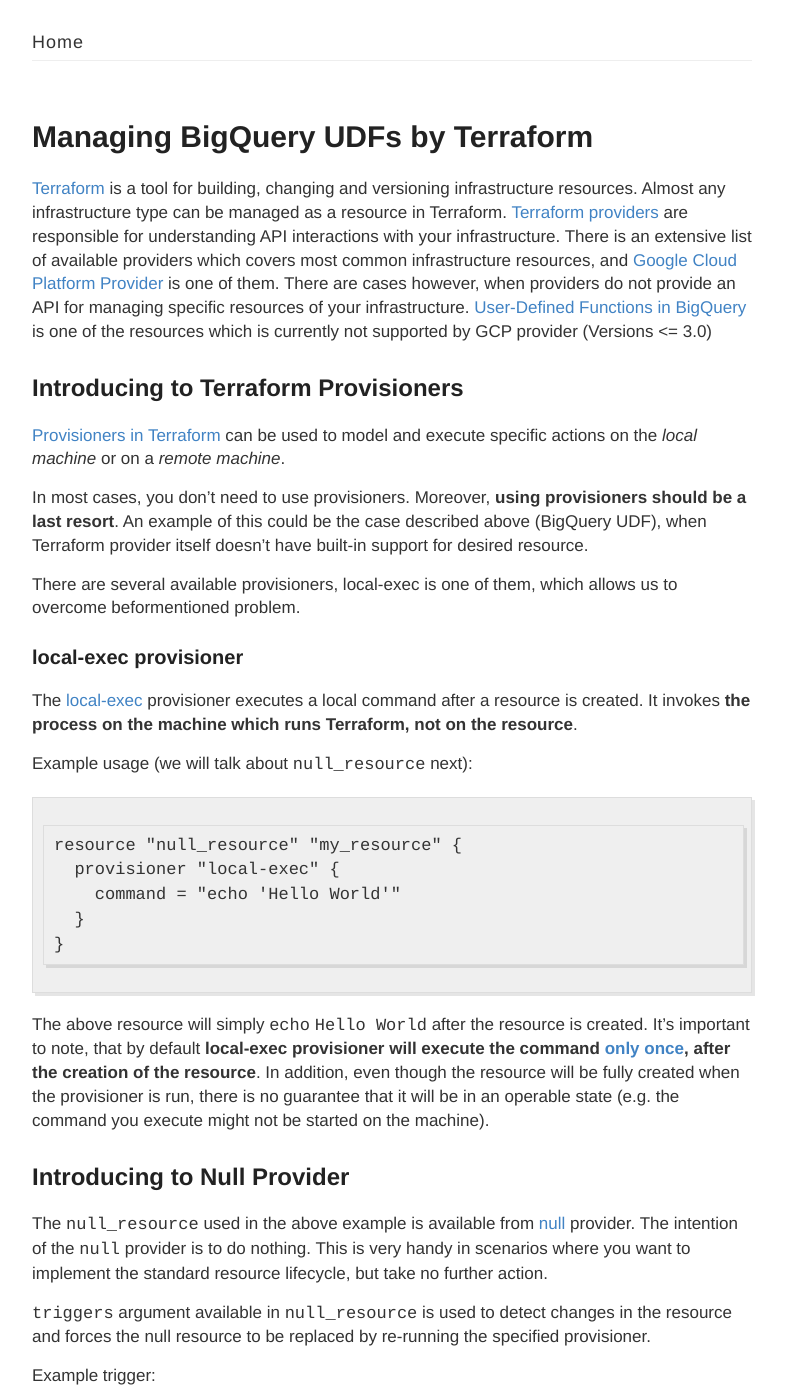
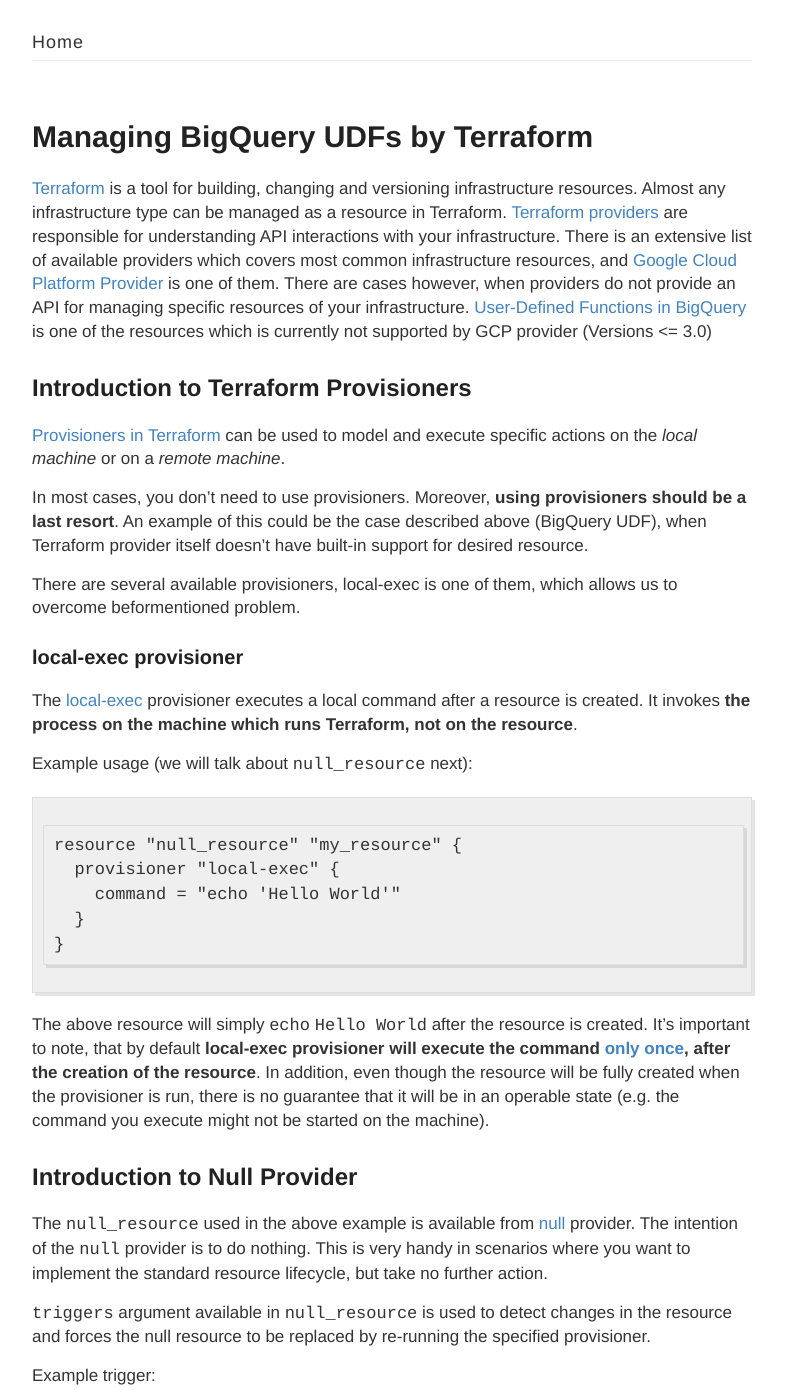
Before and after one commit to vtorosyan/vtorosyan.github.io, a Jekyll site: the page built from _posts/2020/02/2020-02-07-terraform-bigquery-udf.md, in a window 1280 px wide and 1400 px high. Shown: the whole window, without its empty margins (248-1034 px from the left). Built offline with Jekyll 4.4.1, drawn with Linux system fonts in a browser that asks for light colours; comment, search, counter and statistics services are not loaded.

Commit message:
Update 2020-02-07-terraform-bigquery-udf.md

````diff
--- a/_posts/2020/02/2020-02-07-terraform-bigquery-udf.md
+++ b/_posts/2020/02/2020-02-07-terraform-bigquery-udf.md
@@ -3,11 +3,11 @@
 title: Managing BigQuery UDFs by Terraform
 ---
 
-[Terraform](https://www.terraform.io/) is a tool for building, changing and versioning infrastructure resources. Almost any infrastructure type can be managed as a resource in Terraform. [Terraform providers](https://www.terraform.io/docs/providers/index.html) are responsible for understanding API interactions with your infrastructure. There is an extensive list of available providers which covers most common infrastructure resources, and [Google Cloud Platform Provider](https://www.terraform.io/docs/providers/google/index.html) is one of them. There are cases however, when providers do not provide an API for managing specific resources of your infrastructure. [User-Defined Functions in BigQuery](https://cloud.google.com/bigquery/docs/reference/standard-sql/user-defined-functions) is one of the resources which is currently not supported by GCP provider (Versions <= 3.0)
+[Terraform](https://www.terraform.io/){:target="_blank"} is a tool for building, changing and versioning infrastructure resources. Almost any infrastructure type can be managed as a resource in Terraform. [Terraform providers](https://www.terraform.io/docs/providers/index.html){:target="_blank"} are responsible for understanding API interactions with your infrastructure. There is an extensive list of available providers which covers most common infrastructure resources, and [Google Cloud Platform Provider](https://www.terraform.io/docs/providers/google/index.html){:target="_blank"} is one of them. There are cases however, when providers do not provide an API for managing specific resources of your infrastructure. [User-Defined Functions in BigQuery](https://cloud.google.com/bigquery/docs/reference/standard-sql/user-defined-functions){:target="_blank"} is one of the resources which is currently not supported by GCP provider (Versions <= 3.0)
 
-## Introducing to Terraform Provisioners
+## Introduction to Terraform Provisioners
 
-[Provisioners in Terraform](https://www.terraform.io/docs/provisioners/) can be used to model and execute specific actions on the _local machine_ or on a _remote machine_.
+[Provisioners in Terraform](https://www.terraform.io/docs/provisioners/){:target="_blank"} can be used to model and execute specific actions on the _local machine_ or on a _remote machine_.
 
 In most cases, you don't need to use provisioners. Moreover, **using provisioners should be a last resort**. An example of this could be the case described above (BigQuery UDF), when Terraform provider itself doesn't have built-in support for desired resource.
 
@@ -15,7 +15,7 @@
 
 ### local-exec provisioner
 
-The [local-exec](https://www.terraform.io/docs/provisioners/local-exec.html) provisioner executes a local command after a resource is created. It invokes **the process on the machine which runs Terraform, not on the resource**.
+The [local-exec](https://www.terraform.io/docs/provisioners/local-exec.html){:target="_blank"} provisioner executes a local command after a resource is created. It invokes **the process on the machine which runs Terraform, not on the resource**.
 
 Example usage (we will talk about `null_resource` next):
 
@@ -27,12 +27,12 @@
 }
 ```
 
-The above resource will simply `echo` `Hello World` after the resource is created. It's important to note, that by default **local-exec provisioner will execute the command [only once](https://www.terraform.io/docs/provisioners/index.html#creation-time-provisioners), after the creation of the resource**. In addition, even though the resource will be fully created when the provisioner is run, there is no guarantee that it will be in an operable state (e.g. the command you execute might not be started on the machine).
+The above resource will simply `echo` `Hello World` after the resource is created. It's important to note, that by default **local-exec provisioner will execute the command [only once](https://www.terraform.io/docs/provisioners/index.html#creation-time-provisioners){:target="_blank"}, after the creation of the resource**. In addition, even though the resource will be fully created when the provisioner is run, there is no guarantee that it will be in an operable state (e.g. the command you execute might not be started on the machine).
 
 
-## Introducing to Null Provider
+## Introduction to Null Provider
 
-The `null_resource` used in the above example is available from [null](https://www.terraform.io/docs/providers/null/index.html) provider. The intention of the `null` provider is to do nothing. This is very handy in scenarios where you want to implement the standard resource lifecycle, but take no further action.
+The `null_resource` used in the above example is available from [null](https://www.terraform.io/docs/providers/null/index.html){:target="_blank"} provider. The intention of the `null` provider is to do nothing. This is very handy in scenarios where you want to implement the standard resource lifecycle, but take no further action.
 
 `triggers` argument available in `null_resource` is used to detect changes in the resource and forces the null resource to be replaced by re-running the specified provisioner.
 
@@ -60,7 +60,7 @@
 
 Now that we learned about `local-exec` provisioner and `null_resource`, we can define a terraform resource which will manage UDF lifecycle in the same way as any other built-in resource available from the GCP provider!
 
-We noted above that `local-exec` is going to run specified command on the machine Terraform is running. We will leverage [bq command-line](https://cloud.google.com/bigquery/docs/bq-command-line-tool) for the sake of the purpose and run a simple query which will create our UDF.
+We noted above that `local-exec` is going to run specified command on the machine Terraform is running. We will leverage [bq command-line](https://cloud.google.com/bigquery/docs/bq-command-line-tool){:target="_blank"} for the sake of the purpose and run a simple query which will create our UDF.
 
 
 ```
````
